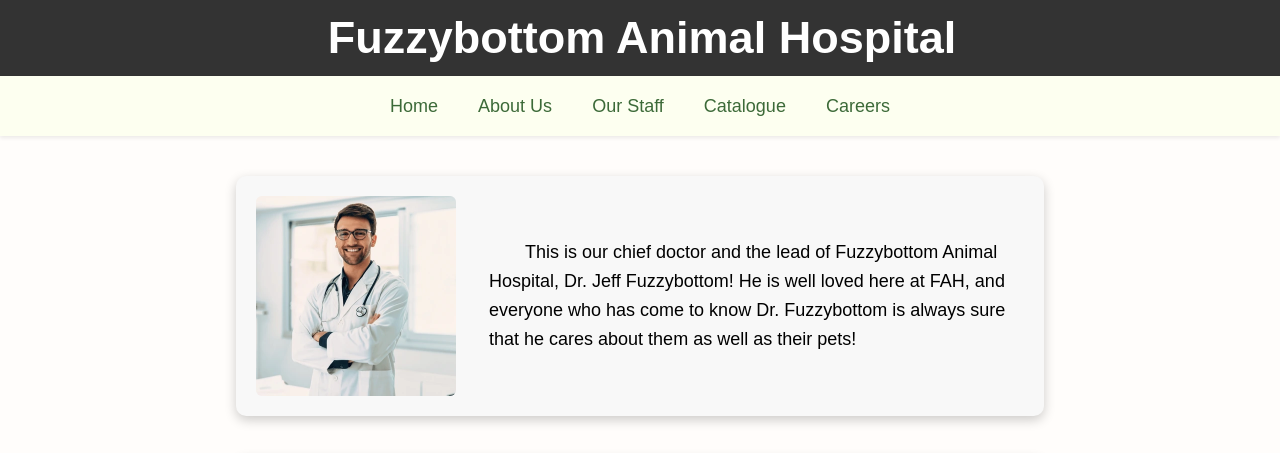
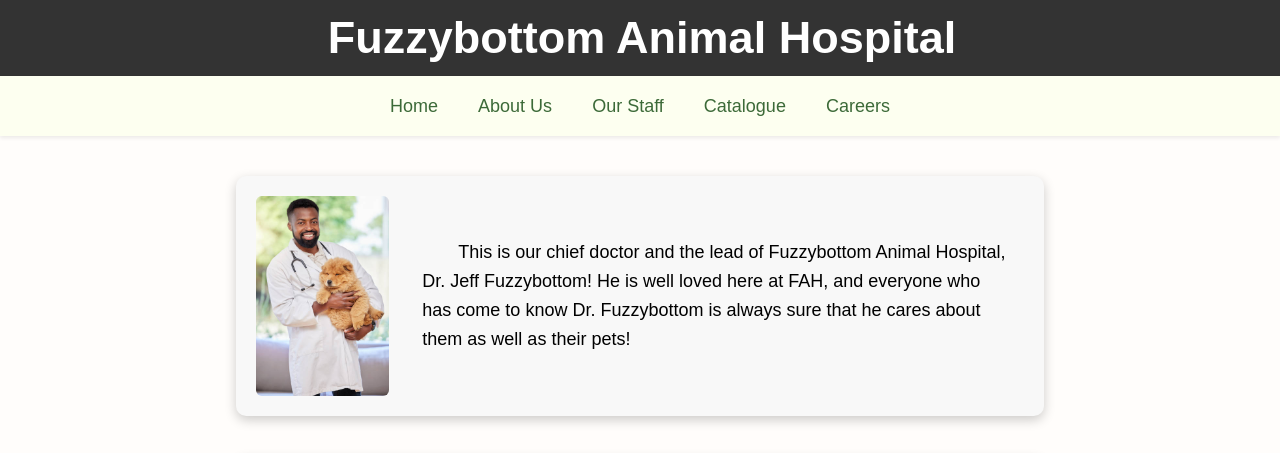
Before and after one commit to Skyai124/CSCI1100, a plain HTML site: page Website/subwaySmurfs/staff.html in a window 1280 px wide. Shown: the top 453 px of the page. Drawn offline with Linux system fonts and the light colour scheme.

Commit message:
Changed image for Dr. Fuzzybottom

```diff
--- a/Website/subwaySmurfs/staff.html
+++ b/Website/subwaySmurfs/staff.html
@@ -35,7 +35,7 @@
     </div>
 
     <div class="staff">
-        <img src="images/lord_fuzzybottom.webp" alt="icon">
+        <img src="images/lord_fuzzybottom.jpg" alt="icon">
         <p>This is our chief doctor and the lead of Fuzzybottom Animal Hospital, Dr. Jeff Fuzzybottom! He is well loved here at FAH, and everyone who has come to know Dr. Fuzzybottom is always sure that he cares about them as well as their pets!</p>
     </div>
 
```
Also changed, not shown: Website/subwaySmurfs/images/lord_fuzzybottom.jpg (added), Website/subwaySmurfs/images/lord_fuzzybottom.webp (deleted), 1 other file.
